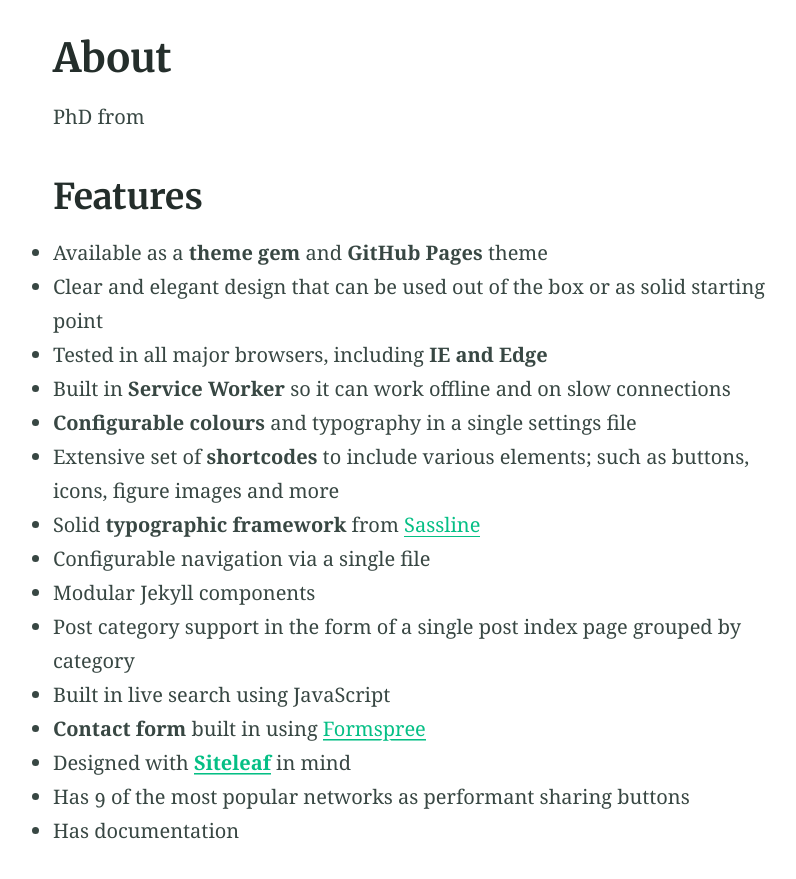
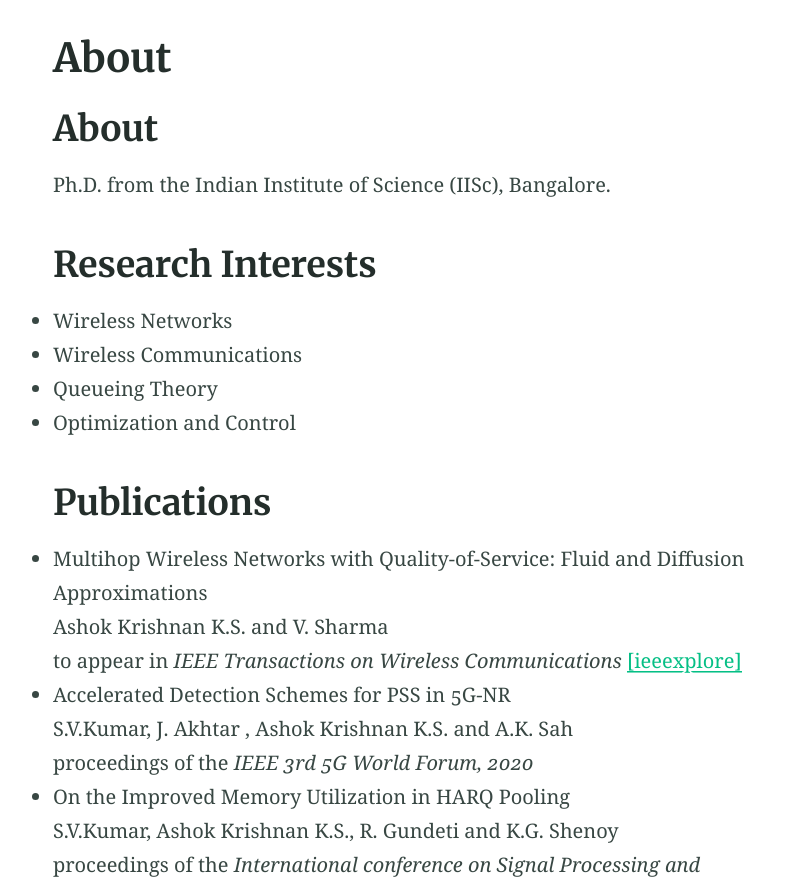
Before and after one commit to ashokkri/ashokkri.github.io, a Jekyll site: the page built from index.md, in a window 1280 px wide and 900 px high, scrolled down 391 px, cut to the strip 21-900 px from the top of the window. Shown: the whole strip, without its empty margins (230-1026 px from the left). Built offline with Jekyll 4.4.1, drawn with Linux system fonts in a browser that asks for light colours; some of the changed text lies outside the part shown.

Commit message:
Update index.md

```diff
--- a/index.md
+++ b/index.md
@@ -7,24 +7,57 @@ feature_image: "https://picsum.photos/1300/400?image=989"
 
 ---
 
-PhD from
+## About
 
+Ph.D. from the Indian Institute of Science (IISc), Bangalore.
 
+## Research Interests
 
-## Features
+- Wireless Networks
+- Wireless Communications
+- Queueing Theory
+- Optimization and Control
 
-- Available as a **theme gem** and **GitHub Pages** theme
-- Clear and elegant design that can be used out of the box or as solid starting point
-- Tested in all major browsers, including **IE and Edge**
-- Built in **Service Worker** so it can work offline and on slow connections
-- **Configurable colours** and typography in a single settings file
-- Extensive set of **shortcodes** to include various elements; such as buttons, icons, figure images and more
-- Solid **typographic framework** from [Sassline](https://sassline.com/)
-- Configurable navigation via a single file
-- Modular Jekyll components
-- Post category support in the form of a single post index page grouped by category
-- Built in live search using JavaScript
-- **Contact form** built in using [Formspree](https://formspree.io/)
-- Designed with **[Siteleaf](https://www.siteleaf.com/)** in mind
-- Has 9 of the most popular networks as performant sharing buttons
-- Has documentation
+## Publications
+
+- Multihop Wireless Networks with Quality-of-Service: Fluid and Diffusion Approximations
+   Ashok Krishnan K.S. and V. Sharma
+   to appear in *IEEE Transactions on Wireless Communications* [[ieeexplore]](https://ieeexplore.ieee.org/document/9184257)
+
+- Accelerated Detection Schemes for PSS in 5G-NR
+   S.V.Kumar, J. Akhtar , Ashok Krishnan K.S. and A.K. Sah
+   proceedings of the *IEEE 3rd 5G World Forum, 2020*
+
+- On the Improved Memory Utilization in HARQ Pooling
+   S.V.Kumar, Ashok Krishnan K.S., R. Gundeti and K.G. Shenoy
+   proceedings of the *International conference on Signal Processing and Communications (SPCOM), 2020* [[ieeexplore]](https://ieeexplore.ieee.org/document/9179580)
+
+- Optimal Pricing in Finite Server Systems
+   Ashok Krishnan K.S., C. Singh, S.T. Maguluri and P. Parag
+   proceedings of the *18th International Symposium on Modeling and Optimization in Mobile, Ad Hoc, and Wireless Networks (WiOpt), 2020* [[ieeexplore]](https://ieeexplore.ieee.org/document/9155315)
+
+- Minimizing Age of Information in a Multihop Wireless Network
+   Ashok Krishnan K.S. and V. Sharma
+   proceedings of the *IEEE International Conference on Communications (ICC), 2020* [[ieeexplore]](https://ieeexplore.ieee.org/document/9148762/)
+
+- Providing Quality-of-Service in Multihop Wireless Networks: Diffusion Approximation
+   Ashok Krishnan K.S. and V. Sharma
+   proceedings of the *International Conference on Advances in Applied Probability and Stochastic Processes (ICAAP&SP), 2019*
+
+- Distributed control and quality-of-service in multihop wireless networks
+   Ashok Krishnan K.S. and V. Sharma
+   proceedings of the IEEE I*nternational Conference on Communications (ICC), 2018* [[ieeexplore]](https://ieeexplore.ieee.org/document/8422304)
+
+- A distributed scheduling algorithm to provide quality-of-service in multihop wireless networks
+   Ashok Krishnan K.S. and V. Sharma
+   Proceedings of the *IEEE Global Communication Conference (GLOBECOM), 2017* [[ieeexplore]](https://ieeexplore.ieee.org/document/8254642/)
+
+- A Distributed Algorithm for Quality-of-Service Provisioning in Multihop Networks
+   Ashok Krishnan K.S. and V. Sharma
+   proceedings of the *Twenty- Third National Conference on Communications (NCC), 2017* [[ieeexplore]](https://ieeexplore.ieee.org/document/8077094)
+
+## Ph.D. Thesis
+
+   - Distributed Control of Multihop Wireless Networks with Quality-of-Service
+   Advisor: [Prof. Vinod Sharma](https://ece.iisc.ac.in/~vinod/)
+   Department of Electrical Communication Engineering, Indian Institute of Science (IISc), Bangalore.
```
